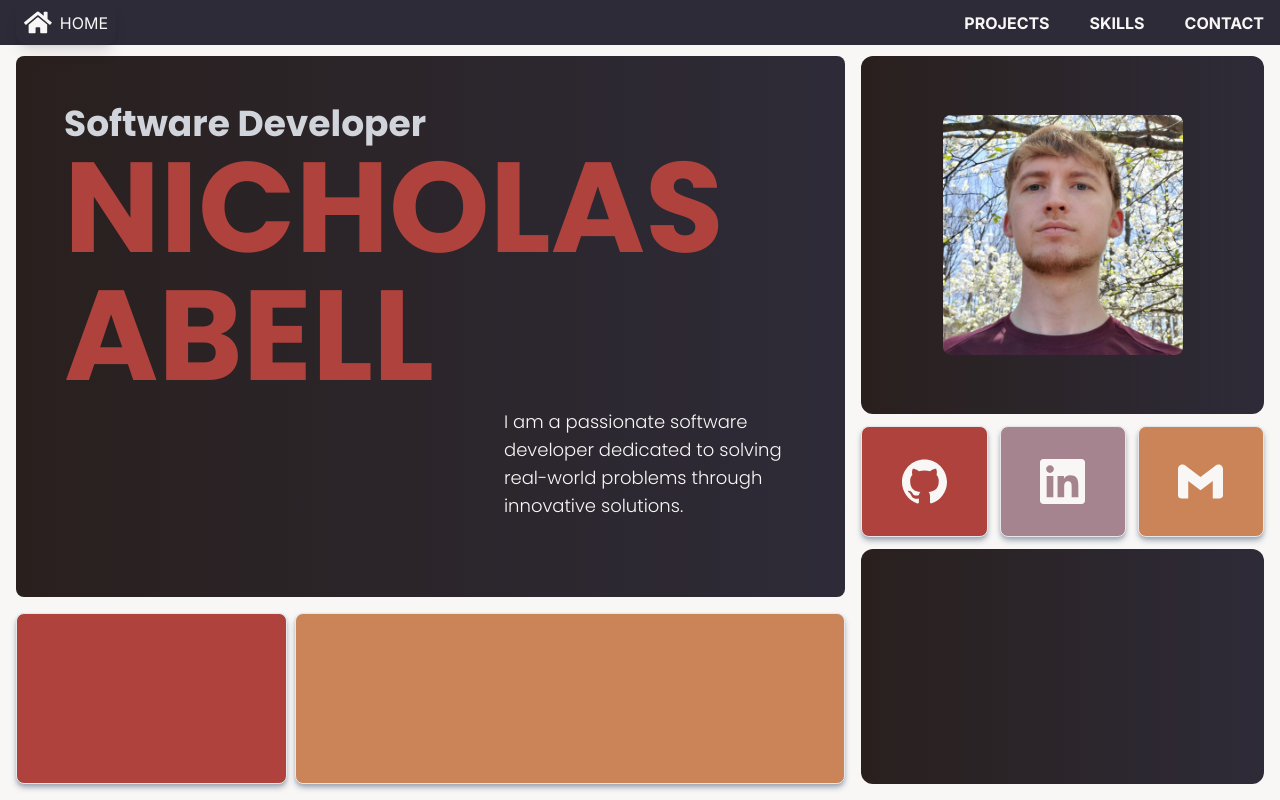
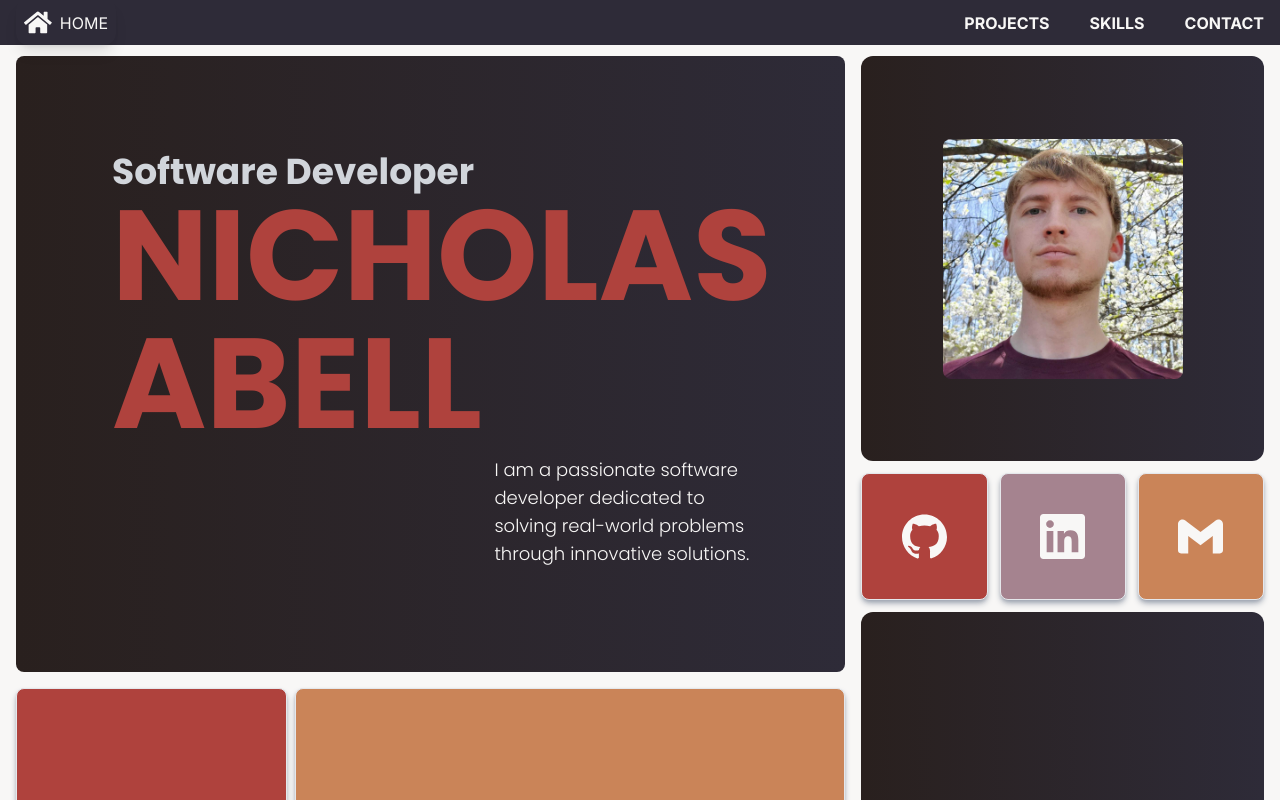
Before and after one commit to Nicholas-Abell/portfolio_V3, a Next.js app: page / in a window 1280 px wide. Shown: the top 800 px of the page. Built offline with nearby package versions, Linux system fonts and the light colour scheme.

Commit message:
padding for title block on larger screens

```diff
--- a/components/hero/Hero.tsx
+++ b/components/hero/Hero.tsx
@@ -11,7 +11,7 @@ const Hero: React.FC<HeroProps> = () => {
   return (
     <section className="w-full min-h-screen pt-10 bg-light text-light grid grid-cols-3 relative">
       <div className="grid grid-cols-3 col-span-3 sm:col-span-2 grid-rows-5 p-4 pb-0 sm:pb-4 sm:pr-2 gap-2 sm:gap-4">
-        <div className="relative bg-gradient-to-r from-dark to-darker rounded-lg col-span-3 row-span-4 text-light p-4 md:p-12 flex flex-col justify-between z-20">
+        <div className="relative bg-gradient-to-r from-dark to-darker rounded-lg col-span-3 row-span-4 text-light p-4 md:p-12 xl:p-24 flex flex-col justify-between z-20">
           <div>
             <p className="text-gray-300 text-xl lg:text-4xl font-bold">
               Software Developer
```
